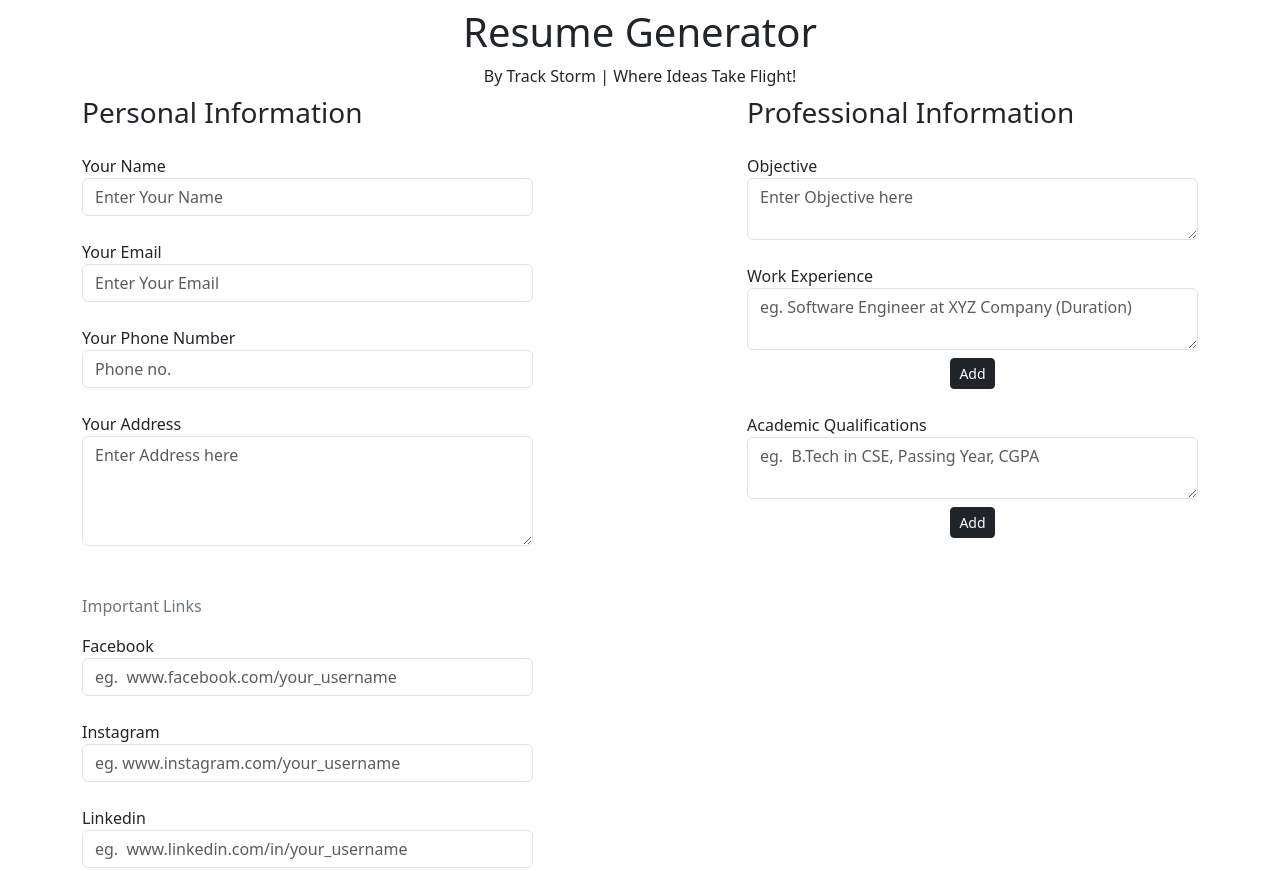
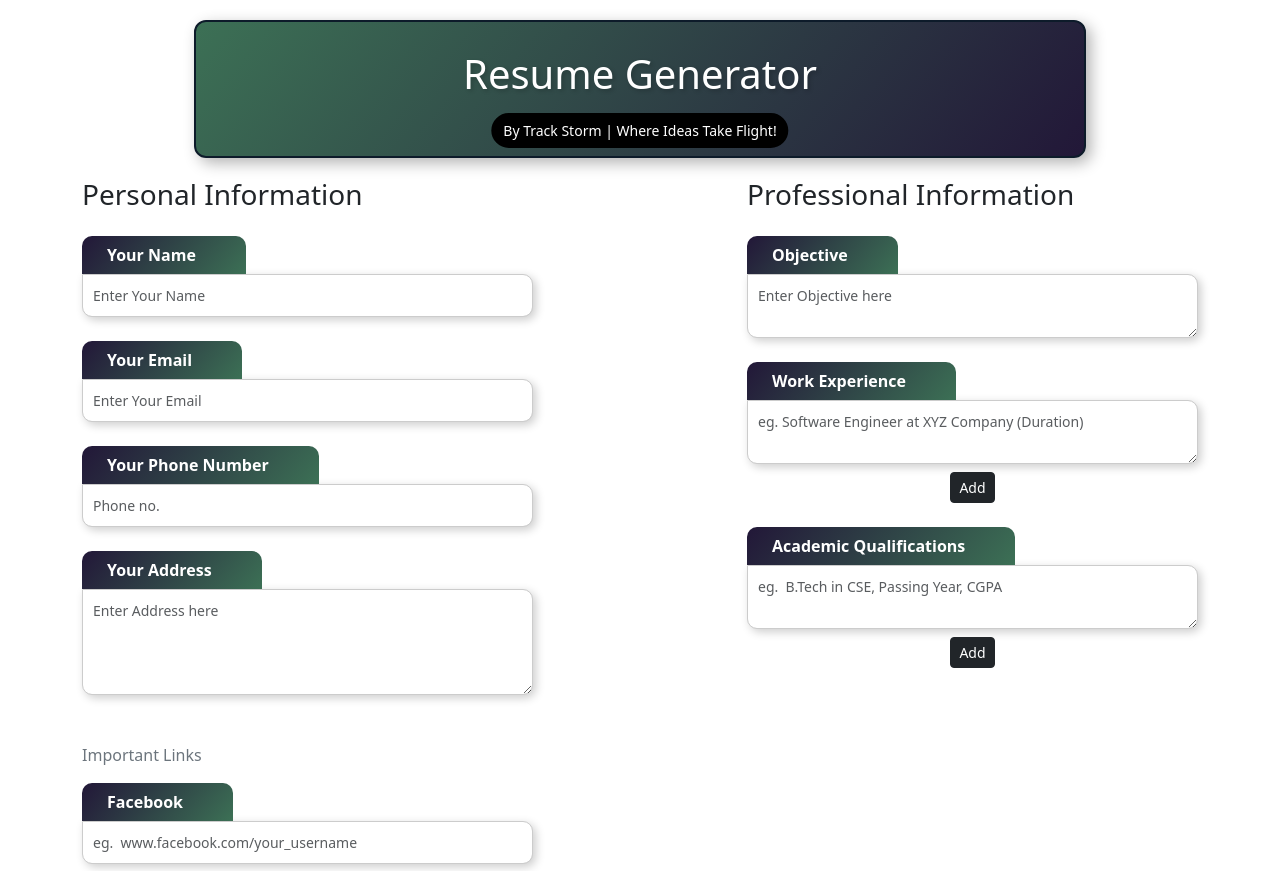
Before and after one commit to nilesh-parmar1/Resume_Generator, a plain HTML site: page index.html in a window 1280 px wide. Shown: the top 871 px of the page. Drawn offline with nearby package versions, Linux system fonts and the light colour scheme.

Commit message:
changed website look with css

```diff
--- a/index.css
+++ b/index.css
@@ -1,3 +1,63 @@
-.pageHead {
-   color: ;
-}
+   /* background: linear-gradient(130deg, #e8458b, #363553); */
+   /* background: linear-gradient(130deg, #ec008c, #00188f); */
+   .pageHead {
+      background: linear-gradient(130deg, #3c7055, #221738);
+      border: 2px solid #0d1b2a;
+      border-radius: 12px;
+      padding: 20px;
+      margin: 20px auto;
+      width: 80%;
+      text-align: center;
+      color: white;
+      font-weight: bold;
+      box-shadow: 5px 5px 15px rgba(0, 0, 0, 0.3);
+      text-shadow: 2px 2px 4px rgba(0, 0, 0, 0.2);
+      position: relative;
+      padding-bottom: 50px; /* Adjusted space for tagline */
+   }
+
+   .tagline {
+      font-size: 14px;
+      font-weight: 500;
+      color: white;
+      border: 2px solid black;
+      border-radius: 20px;
+      padding: 5px 10px;
+      display: inline-block;
+      background: rgba(0, 0, 0, 1);
+
+      /* Updated Positioning */
+      position: absolute;
+      bottom: 0px; /* Adjusted for correct placement */
+      left: 50%;
+      transform: translateX(-50%);
+      white-space: nowrap; /* Prevents wrapping */
+   }
+
+
+
+
+   .cssProp {
+      font-size: 16px;
+      font-weight: 600;
+      color: white;
+      background: linear-gradient(130deg, #221738, #3c7055); /* Same as .pageHead */
+      display: inline-block; /* Prevents full width */
+      padding: 7px 50px 7px 25px; /* Extra left padding */
+      border-radius: 10px 10px 0px 0px; /* Fully rounded top, no bottom radius */
+      margin-bottom: 0px; /* Eliminates gap between label and input */
+      margin-left: 0px; /* Keeps left margin */
+      /* width: 50%; Label is half the width of input */
+      text-align: left; /* Aligns text to the left */
+
+
+   }
+
+   .form-control {
+      width: 100%; /* Makes sure input takes full width */
+      padding: 10px;
+      font-size: 14px;
+      border: 1px solid #ccc;
+      border-radius: 0px 10px 10px 10px; /* Removes top corners, only bottom rounded */
+      box-shadow: 3px 3px 10px rgba(0, 0, 0, 0.2);
+   }
--- a/index.html
+++ b/index.html
@@ -15,8 +15,9 @@
 <body>
 
   <div class="container">
-    <h1 class="text-center my-2 pageHead "> Resume Generator</h1>
-    <p class="text-center my-2">By Track Storm | Where Ideas Take Flight!</p>
+    <div class="pageHead"> <h1 class="text-center my-2  "> Resume Generator</h1>
+      <p class="text-center my-2 tagline">By Track Storm | Where Ideas Take Flight!</p> </div>
+    <!-- <p class="text-center my-2 tagline">By Track Storm | Where Ideas Take Flight!</p> -->
     <div class="row">
 
       <!-- personal information start here -->
@@ -25,7 +26,7 @@
         <h3>Personal Information</h3>
 
         <div class="form-group mt-4">
-          <label for="nameField">Your Name</label>
+          <label for="nameField" class="cssProp">Your Name</label>
           <input
               type="text"
               id="nameField"
@@ -34,7 +35,7 @@
         </div>
 
         <div class="form-group mt-4">
-          <label for="emailField">Your Email</label>
+          <label for="emailField" class="cssProp">Your Email</label>
           <input
               type="text"
               id="emailField"
@@ -43,7 +44,7 @@
         </div>
 
         <div class="form-group mt-4" >
-          <label for="numField">Your Phone Number</label>
+          <label for="numField" class="cssProp">Your Phone Number</label>
           <input
             type="text"
             id="numField"
@@ -53,7 +54,7 @@
 
 
         <div class="form-group mt-4" >
-          <label for="addressField">Your Address </label>
+          <label .for="addressField" class="cssProp">Your Address </label>
           <textarea
             id="addressField"
               class="form-control"
@@ -65,7 +66,7 @@
         <p class="text-secondary mt-5">Important Links</p>
 
         <div class="form-group " >
-          <label for="fbField">Facebook</label>
+          <label for="fbField" class="cssProp">Facebook</label>
           <input
             type="text"
             id="fbField"
@@ -74,7 +75,7 @@
         </div>
 
         <div class="form-group mt-4" >
-          <label for="instaField">Instagram</label>
+          <label for="instaField" class="cssProp" >Instagram</label>
           <input
             type="text"
             id="instaField"
@@ -83,7 +84,7 @@
         </div>
 
         <div class="form-group mt-4" >
-          <label for="linkedinField">Linkedin</label>
+          <label for="linkedinField" class="cssProp">Linkedin</label>
           <input
             type="text"
             id="linkedinField"
@@ -101,7 +102,7 @@
 
 
         <div class="form-group mt-4" >
-          <label for="objField">Objective </label>
+          <label for="objField" class="cssProp">Objective </label>
           <textarea
             class="form-control"
             placeholder="Enter Objective here "
@@ -110,7 +111,7 @@
         </div>
 
         <div class="form-group mt-4" id="we" >
-          <label for="objField">Work Experience </label>
+          <label for="objField" class="cssProp">Work Experience </label>
           <textarea
             class="form-control weField"
             placeholder="eg. Software Engineer at XYZ Company (Duration)"
@@ -124,7 +125,7 @@
         <!-- here we added new text area dynamically for work experience -->
 
         <div class="form-group mt-4" id="aq" >
-          <label for="objField">Academic Qualifications </label>
+          <label for="objField" class="cssProp">Academic Qualifications </label>
           <textarea
             class="form-control aqField"
             placeholder="eg.  B.Tech in CSE, Passing Year, CGPA"
```
